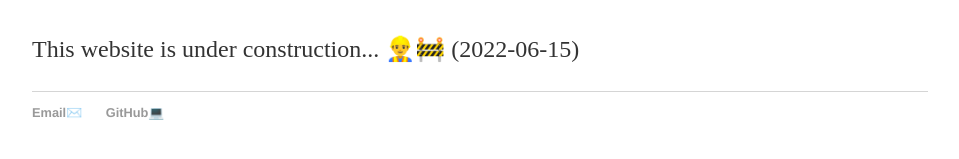
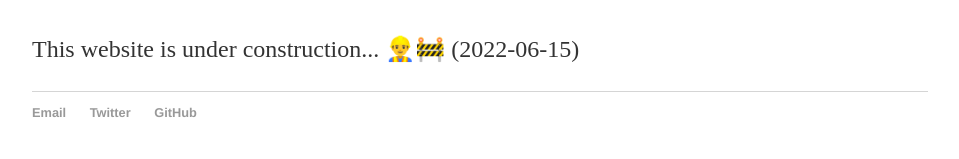
Before and after one commit to haddocksoto/haddocksoto.github.io, a Jekyll site: the page built from index.html, in a window 1280 px wide. Shown: the part 164-323 px from the top of the page, without its empty margins (160-1119 px from the left). Built offline with Jekyll 4.4.1, drawn with Linux system fonts in a browser that asks for light colours.

Commit message:
Update default.html

```diff
--- a/_layouts/default.html
+++ b/_layouts/default.html
@@ -23,8 +23,9 @@
 			</div><!-- /.container -->
 			<footer>
 	    		<ul>
-	        		<li><a href="mailto:haddocksoto@wisc.edu">Email✉️</a></li>
-	        		<li><a href="https://github.com/haddocksoto">GitHub💻</a></li>
+	        		<li><a href="mailto:haddocksoto@wisc.edu">Email</a></li>
+				<li><a href="https://twitter.com/haddocksoto">Twitter</a></li>
+	        		<li><a href="https://github.com/haddocksoto">GitHub</a></li>
 				</ul>
 			</footer>
 		</body>
```
